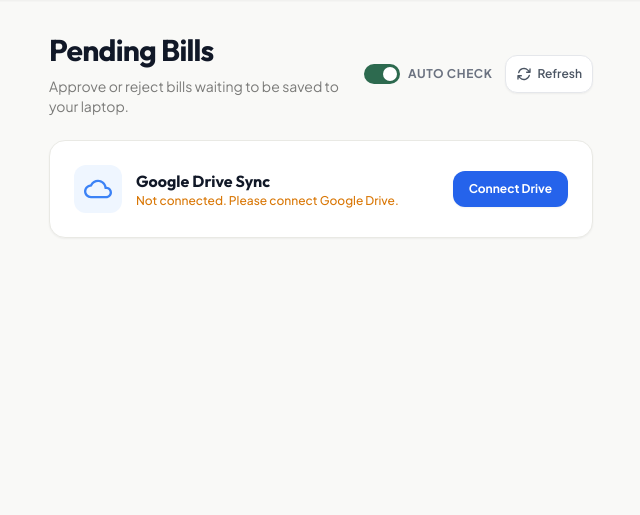
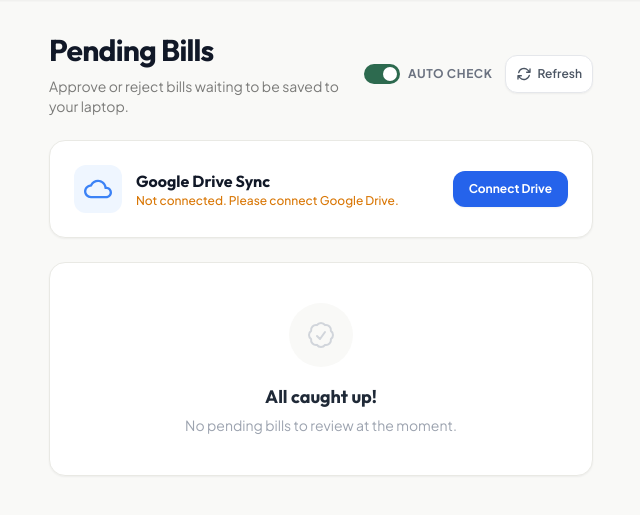
Before and after one commit to imman077/Dads_bills, a Flask app: page /admin in a window 1280 px wide. Shown: the part 65-580 px from the top of the page, without its empty margins (319-959 px from the left). Run offline with Flask 3, Linux system fonts and the light colour scheme; data that the repository does not hold is empty; some libraries are stand-ins or nearby versions.

Commit message:
Screen Ui fix

```diff
--- a/templates/index.html
+++ b/templates/index.html
@@ -1245,28 +1245,8 @@
             if (data.length === 0) {
               closeReviewModal();
               isFirstPendingFetch = false;
-              // Check if we are already showing the empty state and it has no spinner, to avoid re-rendering
-              if (
-                lastPendingData.length === 0 &&
-                container.children.length > 0 &&
-                !container.querySelector(".animate-spin")
-              ) {
-                return;
-              }
-              container.innerHTML = `
-            <div class="bg-white border border-[#E9E9E4] rounded-2xl p-10 text-center shadow-sm space-y-4 fade-in">
-              <div class="w-16 h-16 bg-[#F9F9F7] text-gray-300 rounded-full flex items-center justify-center mx-auto">
-                <svg xmlns="http://www.w3.org/2000/svg" fill="none" viewBox="0 0 24 24" stroke-width="1.5" stroke="currentColor" class="w-8 h-8">
-                  <path stroke-linecap="round" stroke-linejoin="round" d="M9 12.75 11.25 15 15 9.75M21 12c0 1.268-.63 2.39-1.593 3.068a3.745 3.745 0 0 1-1.043 3.296 3.745 3.745 0 0 1-3.296 1.043A3.745 3.745 0 0 1 12 21c-1.268 0-2.39-.63-3.068-1.593a3.746 3.746 0 0 1-3.296-1.043 3.745 3.745 0 0 1-1.043-3.296A3.745 3.745 0 0 1 3 12c0-1.268.63-2.39 1.593-3.068a3.745 3.745 0 0 1 1.043-3.296 3.746 3.746 0 0 1 3.296-1.043A3.746 3.746 0 0 1 12 3c1.268 0 2.39.63 3.068 1.593a3.746 3.746 0 0 1 3.296 1.043 3.746 3.746 0 0 1 1.043 3.296A3.745 3.745 0 0 1 21 12Z" />
-                </svg>
-              </div>
-              <div class="space-y-1">
-                <h4 class="font-outfit font-bold text-gray-800 text-lg">All caught up!</h4>
-                <p class="text-sm text-gray-400">No pending bills to review at the moment.</p>
-              </div>
-            </div>
-          `;
               lastPendingData = [];
+              refreshEmptyState();
               return;
             }
 
@@ -1600,6 +1580,59 @@
           .catch(() => {});
       }
 
+      // Toggle collapse/expand of sync logs container
+      function toggleSyncLogsCollapse() {
+        const container = document.getElementById("sync-files-container");
+        const icon = document.getElementById("sync-collapse-icon");
+        if (!container || !icon) return;
+
+        const isCollapsed = container.classList.contains("hidden");
+        if (isCollapsed) {
+          container.classList.remove("hidden");
+          icon.classList.remove("rotate-180");
+        } else {
+          container.classList.add("hidden");
+          icon.classList.add("rotate-180");
+        }
+      }
+
+      // Update the "All caught up" message visibility on the pending list view
+      function refreshEmptyState() {
+        const container = document.getElementById("pending-list");
+        const logsDiv = document.getElementById("drive-sync-logs");
+
+        const hasPendingItems = lastPendingData && lastPendingData.length > 0;
+        const hasSyncItems = logsDiv && !logsDiv.classList.contains("hidden") && logsDiv.querySelectorAll("[id^='sync-file-']").length > 0;
+
+        if (!hasPendingItems) {
+          if (hasSyncItems) {
+            // Clear the "All caught up!" card if we have sync files to review
+            const caughtUpDiv = container.querySelector("h4");
+            if (caughtUpDiv && caughtUpDiv.textContent.trim() === "All caught up!") {
+              container.innerHTML = "";
+            }
+          } else {
+            // Neither pending nor sync files exist, show "All caught up!"
+            const caughtUpDiv = container.querySelector("h4");
+            if (!caughtUpDiv || caughtUpDiv.textContent.trim() !== "All caught up!") {
+              container.innerHTML = `
+                <div class="bg-white border border-[#E9E9E4] rounded-2xl p-10 text-center shadow-sm space-y-4 fade-in">
+                  <div class="w-16 h-16 bg-[#F9F9F7] text-gray-300 rounded-full flex items-center justify-center mx-auto">
+                    <svg xmlns="http://www.w3.org/2000/svg" fill="none" viewBox="0 0 24 24" stroke-width="1.5" stroke="currentColor" class="w-8 h-8">
+                      <path stroke-linecap="round" stroke-linejoin="round" d="M9 12.75 11.25 15 15 9.75M21 12c0 1.268-.63 2.39-1.593 3.068a3.745 3.745 0 0 1-1.043 3.296 3.745 3.745 0 0 1-3.296 1.043A3.745 3.745 0 0 1 12 21c-1.268 0-2.39-.63-3.068-1.593a3.746 3.746 0 0 1-3.296-1.043 3.745 3.745 0 0 1-1.043-3.296A3.745 3.745 0 0 1 3 12c0-1.268.63-2.39 1.593-3.068a3.745 3.745 0 0 1 1.043-3.296 3.746 3.746 0 0 1 3.296-1.043A3.746 3.746 0 0 1 12 3c1.268 0 2.39.63 3.068 1.593a3.746 3.746 0 0 1 3.296 1.043 3.746 3.746 0 0 1 1.043 3.296A3.745 3.745 0 0 1 21 12Z" />
+                    </svg>
+                  </div>
+                  <div class="space-y-1">
+                    <h4 class="font-outfit font-bold text-gray-800 text-lg">All caught up!</h4>
+                    <p class="text-sm text-gray-400">No pending bills to review at the moment.</p>
+                  </div>
+                </div>
+              `;
+            }
+          }
+        }
+      }
+
       // Request HTML5 Desktop Notification permission
       function requestNotificationPermission() {
         if (!("Notification" in window)) {
@@ -1819,6 +1852,7 @@
         const btnConnect = document.getElementById("btn-drive-connect");
         const btnSync = document.getElementById("btn-drive-sync");
         const btnDisconnect = document.getElementById("btn-drive-disconnect");
+        const logsDiv = document.getElementById("drive-sync-logs");
 
         const clientAlert = document.getElementById("client-drive-alert");
         const uploadForm = document.getElementById("upload-form");
@@ -1852,6 +1886,11 @@
                 if (btnConnect) btnConnect.classList.remove("hidden");
                 if (btnSync) btnSync.classList.add("hidden");
                 if (btnDisconnect) btnDisconnect.classList.add("hidden");
+                if (logsDiv) {
+                  logsDiv.classList.add("hidden");
+                  logsDiv.innerHTML = "";
+                  refreshEmptyState();
+                }
               } else {
                 if (clientAlert) clientAlert.classList.remove("hidden");
                 if (uploadForm) uploadForm.classList.add("hidden");
@@ -1926,14 +1965,14 @@
                       </svg>
                       <span class="font-outfit text-sm font-bold text-gray-900">Found <span id="sync-remaining-count">${files.length}</span> unsynced <span id="sync-remaining-label">${files.length === 1 ? 'file' : 'files'}</span> in Drive</span>
                     </div>
-                    <button class="text-gray-400 hover:text-gray-600 transition-all cursor-pointer">
-                      <svg xmlns="http://www.w3.org/2000/svg" fill="none" viewBox="0 0 24 24" stroke-width="2.5" stroke="currentColor" class="w-4 h-4">
+                    <button onclick="toggleSyncLogsCollapse()" class="text-gray-400 hover:text-gray-600 transition-all cursor-pointer">
+                      <svg id="sync-collapse-icon" xmlns="http://www.w3.org/2000/svg" fill="none" viewBox="0 0 24 24" stroke-width="2.5" stroke="currentColor" class="w-4 h-4 transition-transform duration-200">
                         <path stroke-linecap="round" stroke-linejoin="round" d="m4.5 15.75 7.5-7.5 7.5 7.5" />
                       </svg>
                     </button>
                   </div>
                 `;
-                html += `<div class="p-5 bg-gray-50/20 space-y-4">`;
+                html += `<div id="sync-files-container" class="p-5 bg-gray-50/20 space-y-4">`;
                 files.forEach((f) => {
                   const safeName = f.name.replace(/'/g, "\\'");
                   const safeCategory = f.category.replace(/'/g, "\\'");
@@ -2021,6 +2060,7 @@
                 html += `</div>`;
                 if (logsDiv) logsDiv.innerHTML = html;
               }
+              refreshEmptyState();
             } else {
               throw new Error("Unknown error");
             }
@@ -2117,6 +2157,7 @@
                   if (countSpan) countSpan.textContent = remainingCount;
                   if (labelSpan) labelSpan.textContent = remainingCount === 1 ? "file" : "files";
                 }
+                refreshEmptyState();
               }, 2000);
             }
           })
@@ -2168,6 +2209,7 @@
                   if (countSpan) countSpan.textContent = remainingCount;
                   if (labelSpan) labelSpan.textContent = remainingCount === 1 ? "file" : "files";
                 }
+                refreshEmptyState();
               }, 2000);
             }
           })
```
